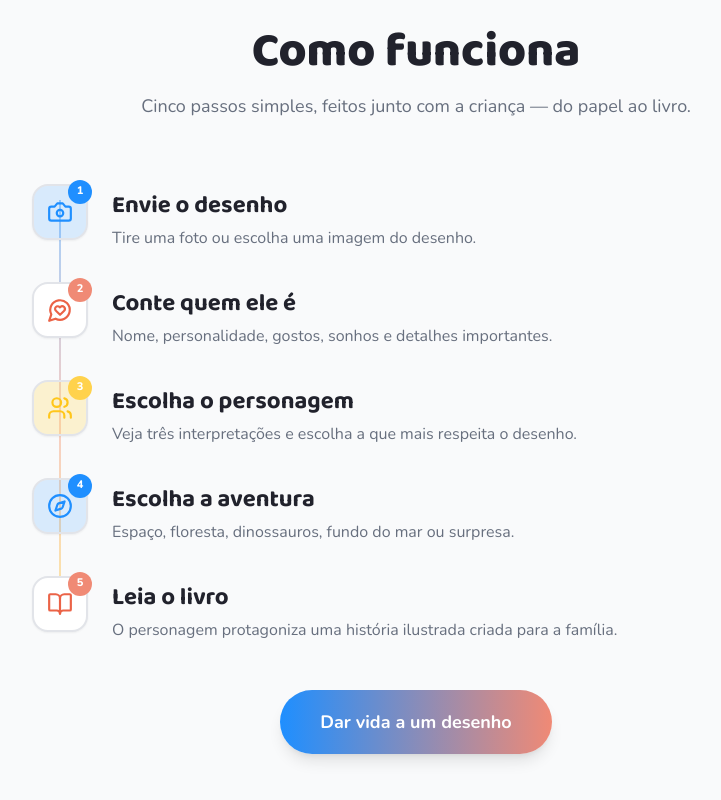
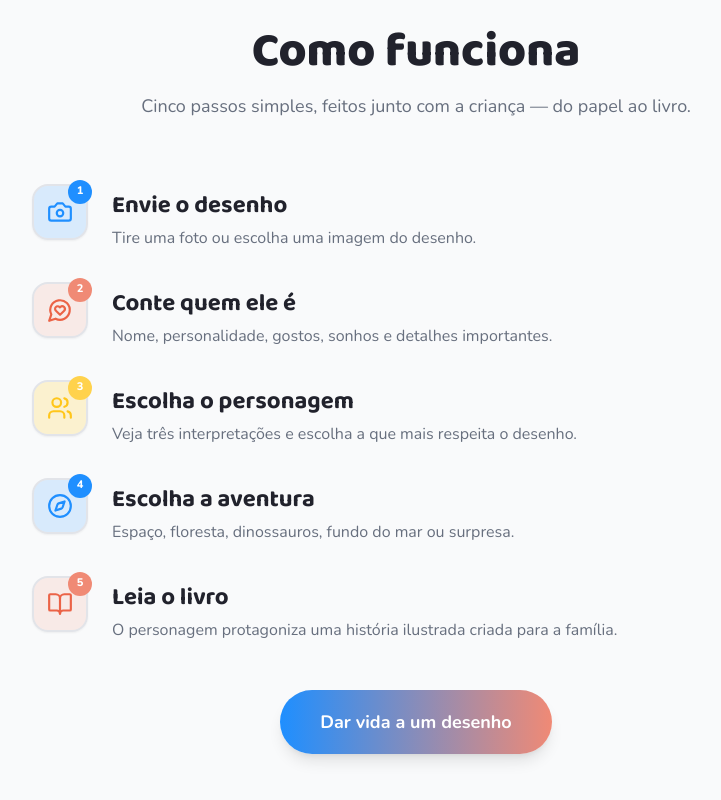
Before and after one commit to criativofun/criativo, a React (Vite) app: page / in a window 1280 px wide. Shown: the part 1262-2062 px from the top of the page, without its empty margins (224-945 px from the left). Built offline with nearby package versions, Linux system fonts and the light colour scheme.

Commit message:
Remove Lovable branding and step connector

```diff
--- a/package.json
+++ b/package.json
@@ -73,7 +73,6 @@
     "eslint-plugin-react-hooks": "^5.1.0-rc.0",
     "eslint-plugin-react-refresh": "^0.4.9",
     "globals": "^15.9.0",
-    "lovable-tagger": "^1.1.7",
     "postcss": "^8.4.47",
     "tailwindcss": "^3.4.11",
     "typescript": "^5.5.3",
--- a/src/components/HowItWorks.tsx
+++ b/src/components/HowItWorks.tsx
@@ -54,12 +54,6 @@ const HowItWorks = () => {
         </div>
 
         <ol className="relative max-w-3xl mx-auto">
-          {/* linha da jornada */}
-          <span
-            className="absolute left-[27px] top-4 bottom-4 w-0.5 bg-gradient-to-b from-primary/40 via-accent/40 to-secondary/50"
-            aria-hidden="true"
-          />
-
           {steps.map((step, index) => {
             const Icon = step.icon;
             return (
@@ -68,7 +62,7 @@ const HowItWorks = () => {
                 className="relative flex items-start gap-4 md:gap-6 pb-8 last:pb-0 group"
               >
                 <div
-                  className={`relative z-10 shrink-0 w-14 h-14 rounded-2xl flex items-center justify-center ${step.accent} bg-card border-2 border-border shadow-sm transition-transform duration-300 group-hover:-translate-y-1`}
+                  className={`relative z-10 shrink-0 w-14 h-14 rounded-2xl flex items-center justify-center ${step.accent} border-2 border-border shadow-sm transition-transform duration-300 group-hover:-translate-y-1`}
                 >
                   <Icon size={26} />
                   <span
--- a/vite.config.ts
+++ b/vite.config.ts
@@ -1,22 +1,16 @@
 import { defineConfig } from "vite";
 import react from "@vitejs/plugin-react-swc";
 import path from "path";
-import { componentTagger } from "lovable-tagger";
 
-// https://vitejs.dev/config/
-export default defineConfig(({ mode }) => ({
+export default defineConfig({
   server: {
     host: "::",
     port: 8080,
   },
-  plugins: [
-    react(),
-    mode === 'development' &&
-    componentTagger(),
-  ].filter(Boolean),
+  plugins: [react()],
   resolve: {
     alias: {
       "@": path.resolve(__dirname, "./src"),
     },
   },
-}));
+});
```
Also changed, not shown: 2 other files (tests, documents, lock files or other folders).
